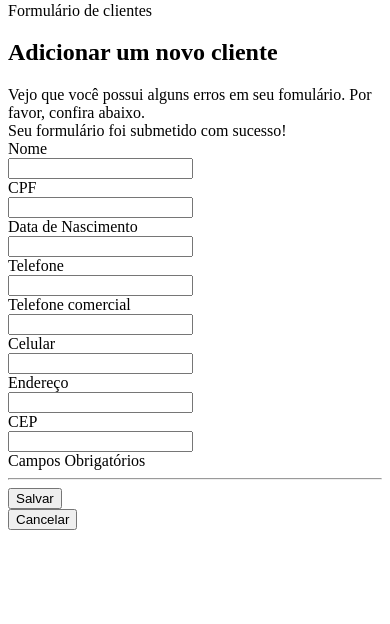
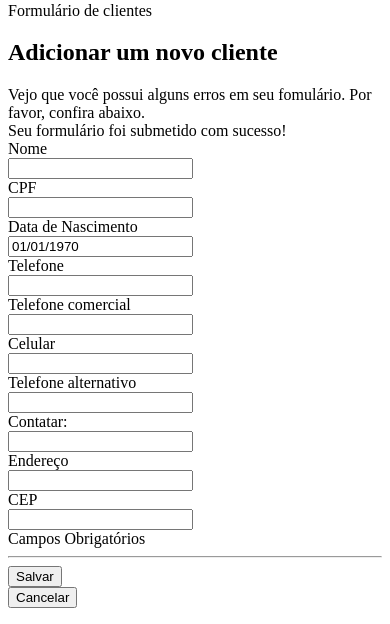
Before and after one commit to dough14/ope-advocacia, a CodeIgniter app: the page made by application/views/clientes_add.php in a window 390 px wide. Shown: the part 411-1035 px from the top of the page. Before the commit the page ends 941 px from the top, so only its background shows below. Run offline with CodeIgniter, Linux system fonts and the light colour scheme; data that the repository does not hold is empty.

Commit message:
bug fix on clientes and add another field of alternative telephone and contact

```diff
--- a/application/views/clientes_add.php
+++ b/application/views/clientes_add.php
@@ -109,6 +109,7 @@ $this->template->menu('clientes');
                                             Data de Nascimento <span class="symbol required"></span>
                                         </label>
                                         <div class="col-sm-9">
+                                            <?php $data_nasc = date('d/m/Y', strtotime(str_replace('-', '/', $data_nasc))); ?>
 											<?php echo form_input(array('name'=>'data_nasc','value'=>$data_nasc,'class'=>'form-control','data-mask'=>'dob')); ?>
 										</div>
                                     </div>
@@ -122,7 +123,7 @@ $this->template->menu('clientes');
                                     </div>
                                     <div class="form-group">
                                         <label class="col-sm-3 control-label">
-                                            Telefone comercial <span class="symbol required"></span>
+                                            Telefone comercial
                                         </label>
                                         <div class="col-sm-9">
 											<?php echo form_input(array('name'=>'tel2','value'=>$tel2,'class'=>'form-control','data-mask'=>'phone')); ?>
@@ -132,11 +133,27 @@ $this->template->menu('clientes');
                                 <div class="col-md-6">
                                     <div class="form-group">
                                         <label class="col-sm-3 control-label">
-                                            Celular <span class="symbol required"></span>
+                                            Celular
                                         </label>
                                         <div class="col-sm-9">
-											<?php echo form_input(array('name'=>'cel','value'=>$cel,'class'=>'form-control','data-mask'=>'phone')); ?>
-										</div>
+                                            <?php echo form_input(array('name'=>'cel','value'=>$cel,'class'=>'form-control','data-mask'=>'phone')); ?>
+                                        </div>
+                                    </div>
+                                    <div class="form-group">
+                                        <label class="col-sm-3 control-label">
+                                            Telefone alternativo
+                                        </label>
+                                        <div class="col-sm-9">
+                                            <?php echo form_input(array('name'=>'tel_alt','value'=>$tel_alt,'class'=>'form-control','data-mask'=>'phone')); ?>
+                                        </div>
+                                    </div>
+                                    <div class="form-group">
+                                        <label class="col-sm-3 control-label">
+                                            Contatar:
+                                        </label>
+                                        <div class="col-sm-9">
+                                            <?php echo form_input(array('name'=>'contatar','value'=>$contatar,'class'=>'form-control')); ?>
+                                        </div>
                                     </div>
                                     <div class="form-group">
                                         <label class="col-sm-3 control-label">
```
Also changed, not shown: application/controllers/cliente.php (+6 -1 lines), application/views/clientes.php (+0 -16 lines).
